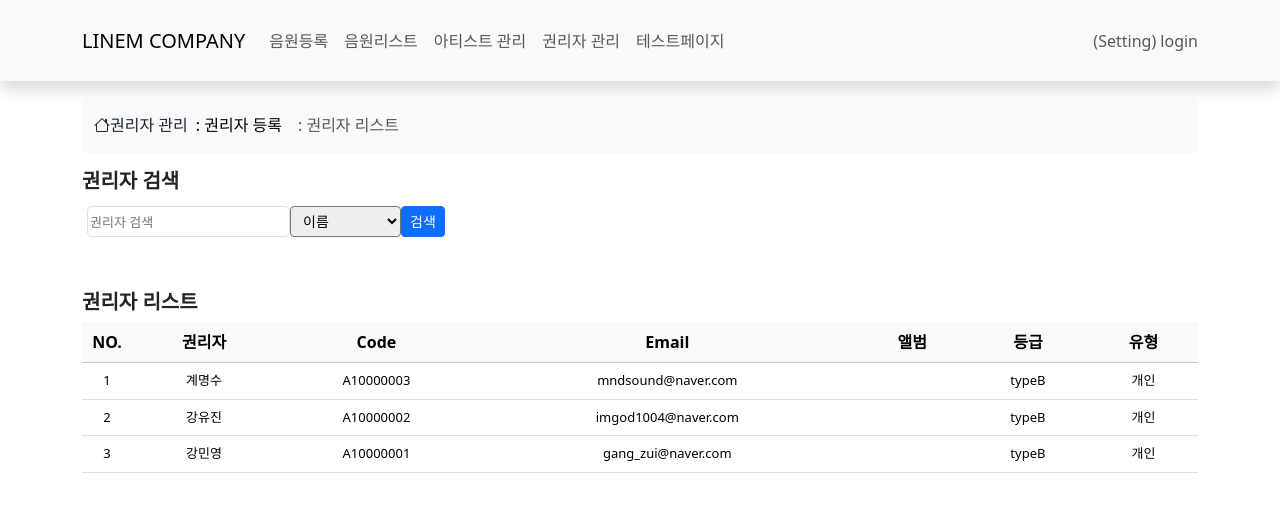
After one commit to mkkimlinemcp/linemcp, a Django app: page /maincms/rightholder_list.html in a window 1280 px wide. The commit adds this page. Shown: the top 512 px of the page. Run offline with Django 5.2, Linux system fonts and the light colour scheme; data comes from the database, SQL or seed files in the repository; both versions use the stored data as it was after the commit; some libraries are stand-ins or nearby versions.

Commit message:
레이아웃 수정 및 시스템 구현

```diff
--- a/maincms/models.py
+++ b/maincms/models.py
@@ -14,6 +14,10 @@ class create_Artist_profile(models.Model):
     Apple_url = models.TextField(blank=True,)
     Spotify_ID = models.CharField(max_length=22,blank=True,)
     Youtube_ID = models.CharField(max_length=24,blank=True,)
+    genie_url = models.TextField(blank=True,)
+    bugs_url = models.TextField(blank=True,)
+    flo_url = models.TextField(blank=True,)
+    vibe_url = models.TextField(blank=True,)
     create_date = models.DateTimeField()
     Artist_ID = models.CharField(max_length=200)
     Artist_image = models.ImageField(upload_to='Artist_images', blank=True,)
@@ -61,6 +65,7 @@ class rightholder_cr(models.Model):
     expiration_date = models.TextField(blank=True,)
     create_date = models.DateTimeField(auto_now_add=True)
     modify_date = models.DateTimeField(auto_now=True)
+    albums = models.TextField(blank=True,)
 
     def __str__(self):
         return self.user_name, self.email
--- a/maincms/urls.py
+++ b/maincms/urls.py
@@ -13,6 +13,7 @@ urlpatterns = [
     path('Artist_create.html', views.create_artist, name='create_artist'),
     path('album_create.html', views.create_album, name='create_album'),
     path('test.html', views.test_go, name='test_test'),
-    path('rightholder_cr.html', views.rightholder_cr_view, name='rightholder_cr')
+    path('rightholder_cr.html', views.rightholder_cr_view, name='rightholder_cr'),
+    path('rightholder_list.html', views.rightholder_list_view, name='rightholder_view'),
 ]
 urlpatterns += static(settings.MEDIA_URL, document_root=settings.MEDIA_ROOT)
--- a/maincms/views.py
+++ b/maincms/views.py
@@ -11,21 +11,65 @@ from .forms import Artist_create_form, test_form,rightholder_cr_form
 import json
 
 # Create your views here.
+
+
+
+
 def maincms_in(request):
     return render(request, 'maincms/index.html')
 
+def increment_value(value):
+    # 문자열에서 숫자와 문자 분리
+    prefix = ''.join(filter(str.isalpha, value))  # 문자 부분 (A)
+    number = ''.join(filter(str.isdigit, value))  # 숫자 부분 (10000001)
+
+    # 숫자를 증가시키기
+    incremented_number = int(number) + 1
+
+    # 숫자를 다시 0으로 패딩하여 결합
+    return f"{prefix}{incremented_number:08d}"
+
 def rightholder_cr_view(request):
+    num = rightholder_cr.objects.last().id
+    num = num - 1
+    list = rightholder_cr.objects.values()
+    vv = list[num]['user_code']
+    new_value = increment_value(vv)
+
     if request.method == 'POST':
         form = rightholder_cr_form(request.POST)
         if form.is_valid():
             create = form.save(commit=False)
-            create.user_code = "A10000002"
+            create.user_code = new_value
             create.save()
             return redirect('maincms:rightholder_cr')
     else:
         form = rightholder_cr_form()
     context = {'form' : form}
     return render(request, 'maincms/rightholder_cr.html' ,context)
+
+def rightholder_list_view(request):
+
+    """
+    목록 출력 + 검색 필드 선택 기능
+    """
+    query = request.GET.get('q', '')  # 검색어
+    field = request.GET.get('field', 'user_name')  # 검색 필드 (기본값: user_name)
+
+    # 유효한 필드인지 확인
+    valid_fields = ['user_name', 'email']
+    if field not in valid_fields:
+        field = 'user_name'
+
+    if query:
+        # 검색 필드와 검색어로 필터링
+        filter_kwargs = {f"{field}__icontains": query}
+        rightholder_list = rightholder_cr.objects.filter(**filter_kwargs).order_by('-create_date')
+    else:
+        rightholder_list = rightholder_cr.objects.order_by('-create_date')
+
+    context = { 'rightholder_list' : rightholder_list, 'query': query, 'field': field, 'valid_fields': valid_fields }
+    return render(request, 'maincms/rightholder_list.html' ,context)
 
 @csrf_exempt
 def test_go(request):
--- a/static/track_add.js
+++ b/static/track_add.js
@@ -1,7 +1,7 @@
 $(document).ready(function () {
     $("#generate").click(function () {
-        const outerLoop = parseInt($("#outer-loop").val());
-        const innerLoop = parseInt($("#inner-loop").val());
+        const outerLoop = parseInt($("#disc_total_num").val());
+        const innerLoop = parseInt($("#track_total_num").val());
 
         if (isNaN(outerLoop) || isNaN(innerLoop) || outerLoop <= 0 || innerLoop <= 0) {
             alert("두 숫자를 1 이상의 값으로 입력하세요.");
@@ -28,7 +28,7 @@ $(document).ready(function () {
                 // 여기에서 원하는 코드를 추가하세요 (ex: 데이터 처리, UI 생성 등)
                 const row = $(`<tr>
                     <th class='text-center' id="disk_no">
-                        <input class="form-ck" type="number" name="album_title" style="width: 31px;">
+                        <input class="form-ck" type="number" name="album_title" style="width: 31px;" value"">
                     </th>
                 </tr>`);
                 tbody.append(row);
--- a/templates/maincms/Artist_list.html
+++ b/templates/maincms/Artist_list.html
@@ -3,7 +3,7 @@
 {% include "maincms/navbar.html" %}
 <div class="container-lg py-3">
     {% include "maincms/ar_navbar.html" %}
-    <h5 class="fw-bold mb-2">권리자 검색</h5>
+    <h5 class="fw-bold mb-2">아티스트 검색</h5>
     <form method="get" action="{% url 'maincms:Artists' %}" class="info-field-start mb-5" style="font-size: 13px;">
         <input type="text" name="q" class="form-tr" placeholder="아티스트 이름 검색"
                value="{{ search_query }}">
@@ -15,7 +15,7 @@
         <button type="submit" class="btn btn-primary btn-sm">검색</button>
     </form>
 
-    <h5 class="fw-bold mb-2">권리자 리스트</h5>
+    <h5 class="fw-bold mb-2">아티스트 리스트</h5>
     <table class="table">
         <thead class="table-light">
             <tr>
--- a/templates/maincms/navbar.html
+++ b/templates/maincms/navbar.html
@@ -16,7 +16,7 @@
             <a class="nav-link" href="{% url 'maincms:Artists' %}">아티스트 관리</a>
           </li>
           <li class="nav-item">
-            <a class="nav-link" href="{% url 'maincms:rightholder_cr' %}">권리자 관리</a>
+            <a class="nav-link" href="{% url 'maincms:rightholder_view' %}">권리자 관리</a>
           </li>
           <li class="nav-item">
             <a class="nav-link" href="{% url 'maincms:test_test' %}">테스트페이지</a>
--- a/templates/maincms/rh_navbar.html
+++ b/templates/maincms/rh_navbar.html
@@ -1,13 +1,13 @@
 <nav class="navbar navbar-expand-lg mb-3 bg-body-tertiary">
     <div class="container-fluid">
-      <a class="nav-link" href="{% url 'maincms:rightholder_cr' %}"><i class="bi bi-house"></i>권리자 관리</a>
+      <a class="nav-link" href="{% url 'maincms:rightholder_view' %}"><i class="bi bi-house"></i>권리자 관리</a>
       <div class="collapse navbar-collapse" id="navbarNav">
         <ul class="navbar-nav">
           <li class="nav-item">
             <a class="nav-link active" aria-current="page" href="{% url 'maincms:rightholder_cr' %}">: 권리자 등록</a>
           </li>
           <li class="nav-item">
-            <a class="nav-link" href="#">: 권리자 리스트</a>
+            <a class="nav-link" href="{% url 'maincms:rightholder_view' %}">: 권리자 리스트</a>
           </li>
         </ul>
       </div>
--- /dev/null
+++ b/templates/maincms/rightholder_list.html
@@ -0,0 +1,51 @@
+{% extends 'maincms_base.html' %}
+{% block content %}
+{% include "maincms/navbar.html" %}
+<div class="container-lg py-3">
+    {% include "maincms/rh_navbar.html" %}
+
+    <h5 class="fw-bold mb-2">권리자 검색</h5>
+    <form method="get" action="{% url 'maincms:rightholder_view' %}" class="info-field-start mb-5" style="font-size: 13px;">
+        <input type="text" name="q" class="form-tr" placeholder="권리자 검색"
+               value="{{ search_query }}">
+        <select name="field" class="form-select-sm" style="height: 31px;">
+            <option value="">카테고리 선택</option>
+            <option value="user_name" {% if field == "user_name" %}selected{% endif %}>이름</option>
+            <option value="email" {% if field == "email" %}selected{% endif %}>이메일</option>
+        </select>
+        <button type="submit" class="btn btn-primary btn-sm">검색</button>
+    </form>
+
+    <h5 class="fw-bold mb-2">권리자 리스트</h5>
+    <table class="table">
+        <thead class="table-light">
+            <tr>
+            <th scope="col-1" class="text-center" style="width:50px;">NO.</th>
+            <th scope="col" class="text-center">권리자</th>
+            <th scope="col" class="text-center">Code</th>
+            <th scope="col" class="text-center">Email</th>
+            <th scope="col" class="text-center">앨범</th>
+            <th scope="col" class="text-center">등급</th>
+            <th scope="col" class="text-center">유형</th>
+            </tr>
+        </thead>
+        <tbody>
+            {% if rightholder_list %}
+            {% for p in rightholder_list %}
+            <tr style="font-size: 13px;">
+                <td class="text-center">{{ forloop.counter }}</td>
+                <td class="text-center">{{ p.user_name }}</td>
+                <td class="text-center">{{ p.user_code }}</td>
+                <td class="text-center">{{ p.email }}</td>
+                <td class="text-center">{{ p.albums }}</td>
+                <td class="text-center">{{ p.user_level }}</td>
+                <td class="text-center">{{ p.user_type }}</td>
+            </tr>
+            {% endfor %}
+            {% else %}
+                <tr><td>데이터 없음</td></tr>
+            {% endif %}
+        </tbody>
+     </table>
+</div>
+{% endblock %}
--- a/templates/maincms_base.html
+++ b/templates/maincms_base.html
@@ -14,6 +14,7 @@
     <script src="https://code.jquery.com/ui/1.12.1/jquery-ui.js"></script>
     <script src="{% static 'bootstrap.js' %}"></script>
     <script src="{% static 'bootstrap-datepicker.js' %}"></script>
+    <script src="{% static 'track_add.js' %}"></script>
 
 </head>
 <body>
```
Also changed, not shown: templates/maincms/album_create.html (+32 -3 lines), db.sqlite3, maincms/migrations/0013_create_artist_profile_bugs_url_and_more.py (added), media/Artist_images/KakaoTalk_20220815_135054257.png (deleted), media/Artist_images/KakaoTalk_20240407_011353657_02.jpg (deleted), media/Artist_images/KakaoTalk_20250103_193453202_04.jpg (deleted).
